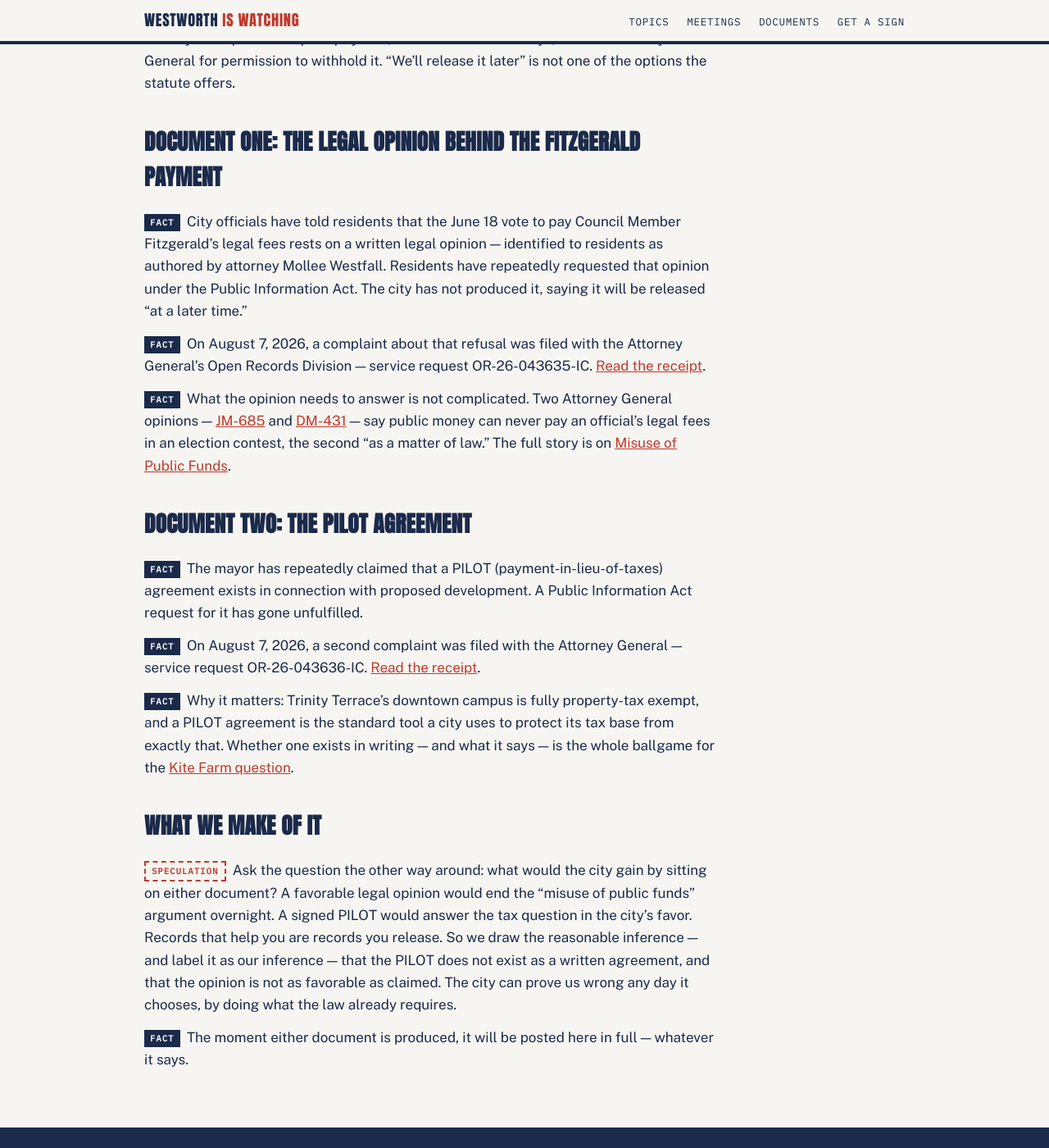
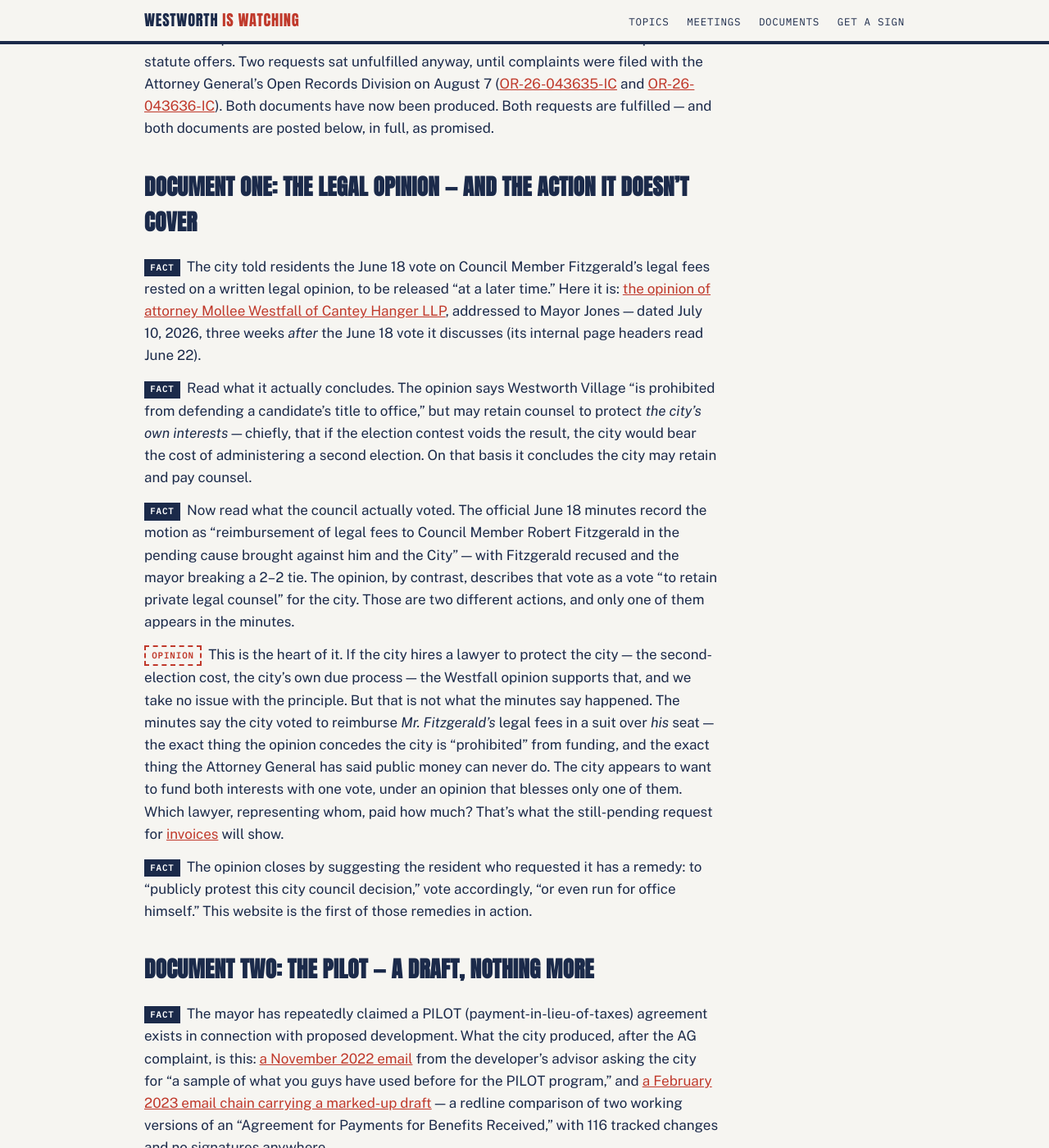
Before and after one commit to cvaughan28/westworth-is-watching, a Jekyll site: the page built from topics/records.md, in a window 1280 px wide and 1400 px high, scrolled down 528 px. Shown: the whole window at 82% size. Built offline with Jekyll 4.4.1, drawn with Linux system fonts in a browser that asks for light colours; some of the changed text lies outside the part shown.

Commit message:
Publish the produced records: Westfall opinion and the unsigned PILOT draft; TPIA requests fulfilled

```diff
--- a/topics/misuse-of-public-funds.md
+++ b/topics/misuse-of-public-funds.md
@@ -21,7 +21,7 @@ FACT: To be fair to the whole picture: Bachand's suit names both Fitzgerald *and
 
 UNVERIFIED: How much has been paid or promised, to which law firm, and on what legal advice. Residents have filed public information requests for the legal opinions, invoices, and communications behind the decision. Every document that comes back gets posted here.
 
-FACT: City officials have since told residents the payment rests on a written legal opinion — identified as authored by attorney Mollee Westfall — but have refused to produce it, saying it will be released "at a later time." That is not how the Public Information Act works, and on August 7 the refusal was put in front of the Attorney General (complaint OR-26-043635-IC). The story of the withheld documents: [The Records They Won't Release](/topics/records/).
+FACT: The written opinion the city relied on has now been produced — after a complaint to the Attorney General. [The Westfall opinion](/files/westfall-opinion-2026-07-10.pdf), dated three weeks after the vote, concludes the city may pay counsel to protect *the city's own* interests (chiefly the cost of administering a second election if the contest succeeds) — while conceding the city "is prohibited from defending a candidate's title to office." The minutes, though, record a vote to reimburse *Fitzgerald's* legal fees. The opinion and the minutes describe two different actions, and only one of them is blessed by the opinion. The full analysis: [The Records They Wouldn't Release](/topics/records/).
 
 ## What we think
 
--- a/topics/records.md
+++ b/topics/records.md
@@ -1,32 +1,34 @@
 ---
-title: The Records They Won't Release
-summary: Two documents would settle the biggest questions on this site. The city says both exist. The city won't produce either. Complaints are now in front of the Attorney General.
+title: The Records They Wouldn't Release
+summary: The city sat on two documents until complaints reached the Attorney General. Now we have both — and they're worth the wait. Read them here.
 order: 7
 updated: August 2026
 ---
 
-## How this is supposed to work
+## How this went
 
-FACT: Under the Texas Public Information Act, when a resident requests a public record, the city must produce it promptly — or, within ten business days, ask the Attorney General for permission to withhold it. "We'll release it later" is not one of the options the statute offers.
+FACT: Under the Texas Public Information Act, when a resident requests a public record, the city must produce it promptly — or, within ten business days, ask the Attorney General for permission to withhold it. "We'll release it later" is not one of the options the statute offers. Two requests sat unfulfilled anyway, until complaints were filed with the Attorney General's Open Records Division on August 7 ([OR-26-043635-IC](/files/oag-complaint-OR-26-043635-legal-opinion.pdf) and [OR-26-043636-IC](/files/oag-complaint-OR-26-043636-pilot.pdf)). Both documents have now been produced. Both requests are fulfilled — and both documents are posted below, in full, as promised.
 
-## Document one: the legal opinion behind the Fitzgerald payment
+## Document one: the legal opinion — and the action it doesn't cover
 
-FACT: City officials have told residents that the June 18 vote to pay Council Member Fitzgerald's legal fees rests on a written legal opinion — identified to residents as authored by attorney Mollee Westfall. Residents have repeatedly requested that opinion under the Public Information Act. The city has not produced it, saying it will be released "at a later time."
+FACT: The city told residents the June 18 vote on Council Member Fitzgerald's legal fees rested on a written legal opinion, to be released "at a later time." Here it is: [the opinion of attorney Mollee Westfall of Cantey Hanger LLP](/files/westfall-opinion-2026-07-10.pdf), addressed to Mayor Jones — dated July 10, 2026, three weeks *after* the June 18 vote it discusses (its internal page headers read June 22).
 
-FACT: On August 7, 2026, a complaint about that refusal was filed with the Attorney General's Open Records Division — service request OR-26-043635-IC. [Read the receipt](/files/oag-complaint-OR-26-043635-legal-opinion.pdf).
+FACT: Read what it actually concludes. The opinion says Westworth Village "is prohibited from defending a candidate's title to office," but may retain counsel to protect *the city's own interests* — chiefly, that if the election contest voids the result, the city would bear the cost of administering a second election. On that basis it concludes the city may retain and pay counsel.
 
-FACT: What the opinion needs to answer is not complicated. Two Attorney General opinions — [JM-685](https://www2.texasattorneygeneral.gov/opinions/opinions/47mattox/op/1987/pdf/jm0685.pdf) and [DM-431](https://www2.texasattorneygeneral.gov/opinions/opinions/48morales/op/1997/pdf/dm0431.pdf) — say public money can never pay an official's legal fees in an election contest, the second "as a matter of law." The full story is on [Misuse of Public Funds](/topics/misuse-of-public-funds/).
+FACT: Now read what the council actually voted. The official June 18 minutes record the motion as "reimbursement of legal fees to Council Member Robert Fitzgerald in the pending cause brought against him and the City" — with Fitzgerald recused and the mayor breaking a 2–2 tie. The opinion, by contrast, describes that vote as a vote "to retain private legal counsel" for the city. Those are two different actions, and only one of them appears in the minutes.
 
-## Document two: the PILOT agreement
+OPINION: This is the heart of it. If the city hires a lawyer to protect the city — the second-election cost, the city's own due process — the Westfall opinion supports that, and we take no issue with the principle. But that is not what the minutes say happened. The minutes say the city voted to reimburse *Mr. Fitzgerald's* legal fees in a suit over *his* seat — the exact thing the opinion concedes the city is "prohibited" from funding, and the exact thing the Attorney General has said public money can never do. The city appears to want to fund both interests with one vote, under an opinion that blesses only one of them. Which lawyer, representing whom, paid how much? That's what the still-pending request for [invoices](/topics/misuse-of-public-funds/) will show.
 
-FACT: The mayor has repeatedly claimed that a PILOT (payment-in-lieu-of-taxes) agreement exists in connection with proposed development. A Public Information Act request for it has gone unfulfilled.
+FACT: The opinion closes by suggesting the resident who requested it has a remedy: to "publicly protest this city council decision," vote accordingly, "or even run for office himself." This website is the first of those remedies in action.
 
-FACT: On August 7, 2026, a second complaint was filed with the Attorney General — service request OR-26-043636-IC. [Read the receipt](/files/oag-complaint-OR-26-043636-pilot.pdf).
+## Document two: the PILOT — a draft, nothing more
 
-FACT: Why it matters: Trinity Terrace's downtown campus is fully property-tax exempt, and a PILOT agreement is the standard tool a city uses to protect its tax base from exactly that. Whether one exists in writing — and what it says — is the whole ballgame for the [Kite Farm question](/topics/trinity-terrace/).
+FACT: The mayor has repeatedly claimed a PILOT (payment-in-lieu-of-taxes) agreement exists in connection with proposed development. What the city produced, after the AG complaint, is this: [a November 2022 email](/files/pilot-sample-request-2022-11-21.pdf) from the developer's advisor asking the city for "a sample of what you guys have used before for the PILOT program," and [a February 2023 email chain carrying a marked-up draft](/files/pilot-draft-redline-2023-02-28.pdf) — a redline comparison of two working versions of an "Agreement for Payments for Benefits Received," with 116 tracked changes and no signatures anywhere.
 
-## What we make of it
+FACT: Nothing produced is signed, adopted, or final. And the draft was not included with the original planning and zoning submission for the project.
 
-SPECULATION: Ask the question the other way around: what would the city gain by sitting on either document? A favorable legal opinion would end the "misuse of public funds" argument overnight. A signed PILOT would answer the tax question in the city's favor. Records that help you are records you release. So we draw the reasonable inference — and label it as our inference — that the PILOT does not exist as a written agreement, and that the opinion is not as favorable as claimed. The city can prove us wrong any day it chooses, by doing what the law already requires.
+OPINION: A three-and-a-half-year-old unsigned redline is not an agreement. It's a conversation. When the village's biggest land-use decision gets discussed as if tax protection is locked in, residents deserve to know the "PILOT agreement" is, on the city's own production, a draft nobody ever signed.
 
-FACT: The moment either document is produced, it will be posted here in full — whatever it says.
+## What we inferred, and what the record showed
+
+FACT: When these documents were being withheld, we wrote — labeled as speculation — that the reasonable inference was that the PILOT didn't exist as a written agreement, and that the opinion was less favorable than claimed. The production bears out the first in full: draft only, never finalized. The second turned out more precise than we guessed: the opinion is genuinely favorable to something — just not to the thing the minutes say the council did. We said we'd post whatever came back, whatever it said. Here it is.
```
Also changed, not shown: index.html (+21 -3 lines), topics/election.md (+2 -2 lines), topics/trinity-terrace.md (+1 -1 lines), 3 other files.
